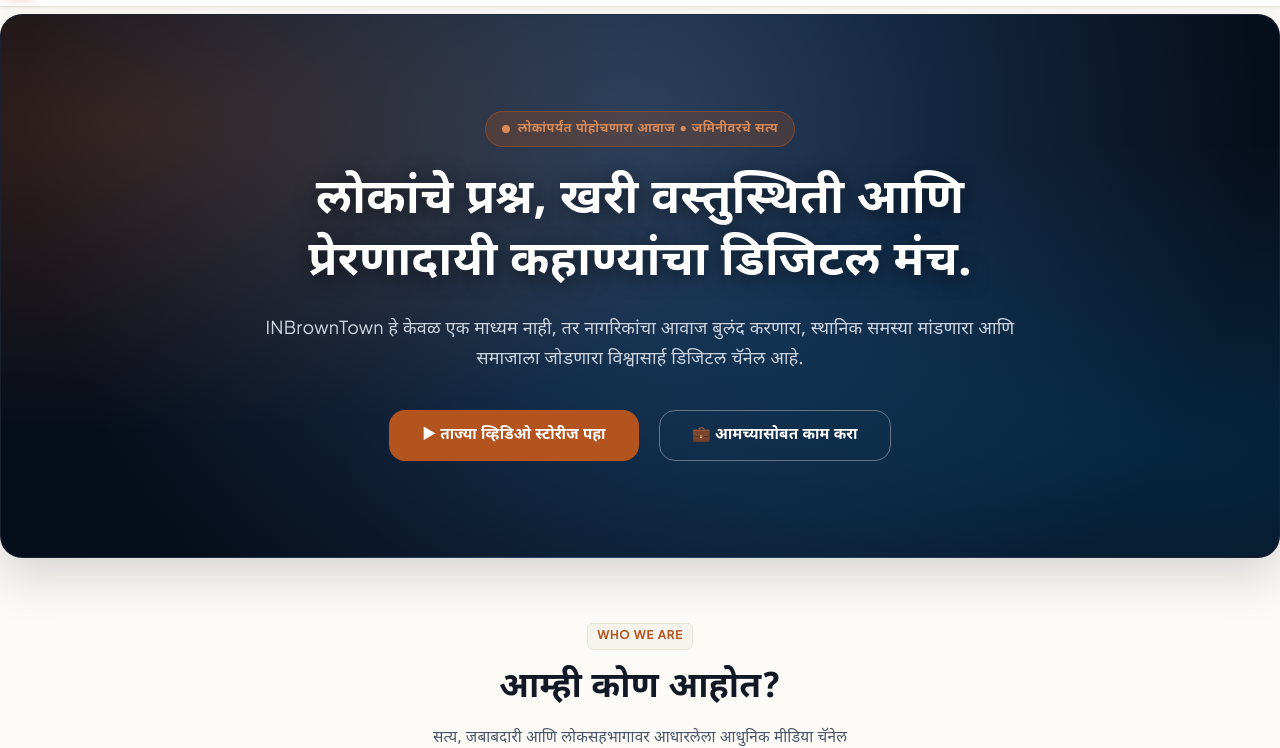
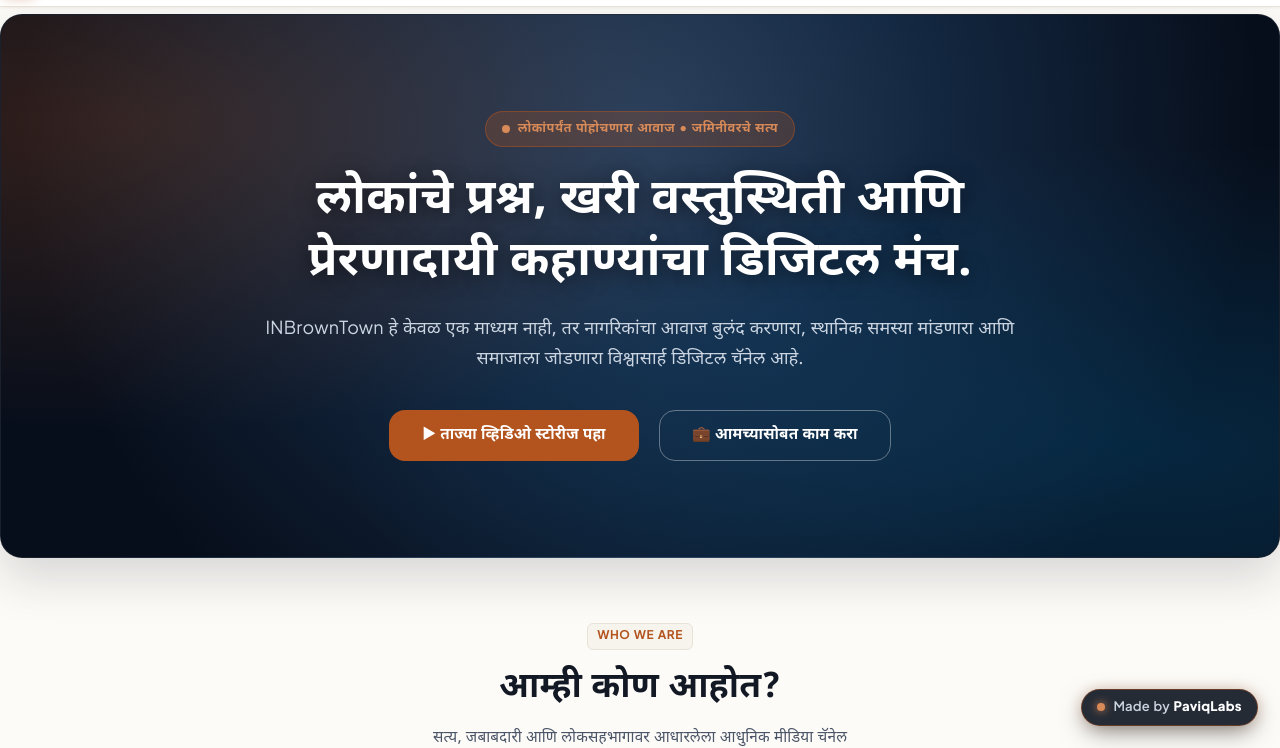
Before and after one commit to therohanmane/BrownTown, a plain HTML site: page index.html in a window 1280 px wide. Shown: the part 52-800 px from the top of the page. Drawn offline with Linux system fonts and the light colour scheme.

Commit message:
feat: add professional floating corner badge 'Made by PaviqLabs'

```diff
--- a/css/main.css
+++ b/css/main.css
@@ -600,6 +600,63 @@ section, footer {
   color: #fff;
 }
 
+/* ==================== FLOATING CORNER BADGE: MADE BY PAVIQLABS ==================== */
+.floating-paviqlabs-badge {
+  position: fixed;
+  bottom: 22px;
+  right: 22px;
+  z-index: 4500;
+  display: inline-flex;
+  align-items: center;
+  gap: 0.5rem;
+  background: rgba(7, 14, 27, 0.88);
+  backdrop-filter: blur(16px);
+  -webkit-backdrop-filter: blur(16px);
+  border: 1px solid rgba(179, 84, 30, 0.45);
+  color: #cbd5e1;
+  font-size: 0.82rem;
+  font-weight: 600;
+  padding: 0.45rem 0.95rem;
+  border-radius: var(--radius-full);
+  box-shadow: 0 8px 24px -4px rgba(0, 0, 0, 0.5), 0 0 14px rgba(179, 84, 30, 0.2);
+  transition: all 0.25s cubic-bezier(0.16, 1, 0.3, 1);
+  text-decoration: none;
+  cursor: default;
+  user-select: none;
+}
+
+.floating-paviqlabs-badge .paviq-dot {
+  width: 8px;
+  height: 8px;
+  background: var(--brand-brown-400);
+  border-radius: 50%;
+  box-shadow: 0 0 8px var(--brand-brown-400);
+  animation: pulse-ring 2s infinite;
+}
+
+.floating-paviqlabs-badge .paviq-brand {
+  color: #ffffff;
+  font-weight: 800;
+  letter-spacing: 0.02em;
+}
+
+.floating-paviqlabs-badge:hover {
+  transform: translateY(-3px) scale(1.03);
+  background: rgba(11, 25, 44, 0.95);
+  border-color: var(--brand-brown-400);
+  box-shadow: 0 12px 30px rgba(0, 0, 0, 0.6), 0 0 20px rgba(179, 84, 30, 0.4);
+  color: #ffffff;
+}
+
+@media (max-width: 480px) {
+  .floating-paviqlabs-badge {
+    bottom: 14px;
+    right: 14px;
+    font-size: 0.74rem;
+    padding: 0.35rem 0.75rem;
+  }
+}
+
 /* =========================================================================
    BREAKPOINTS (320px, 480px, 768px, 1024px, 1280px, 1536px, 1920px+)
    ========================================================================= */
--- a/index.html
+++ b/index.html
@@ -129,7 +129,13 @@
     <!-- Rendered dynamically via Channel.renderFooter() -->
   </footer>
 
-  <!-- ==================== 5. SCRIPTS ==================== -->
+  <!-- ==================== 5. FLOATING CORNER ATTRIBUTION ==================== -->
+  <div class="floating-paviqlabs-badge" id="floating-paviqlabs-badge" title="Platform Engineered by PaviqLabs">
+    <span class="paviq-dot"></span>
+    <span>Made by <strong class="paviq-brand">PaviqLabs</strong></span>
+  </div>
+
+  <!-- ==================== 6. SCRIPTS ==================== -->
   <script src="js/config.js"></script>
   <script src="js/data.js"></script>
   <script src="js/channel.js"></script>
```
